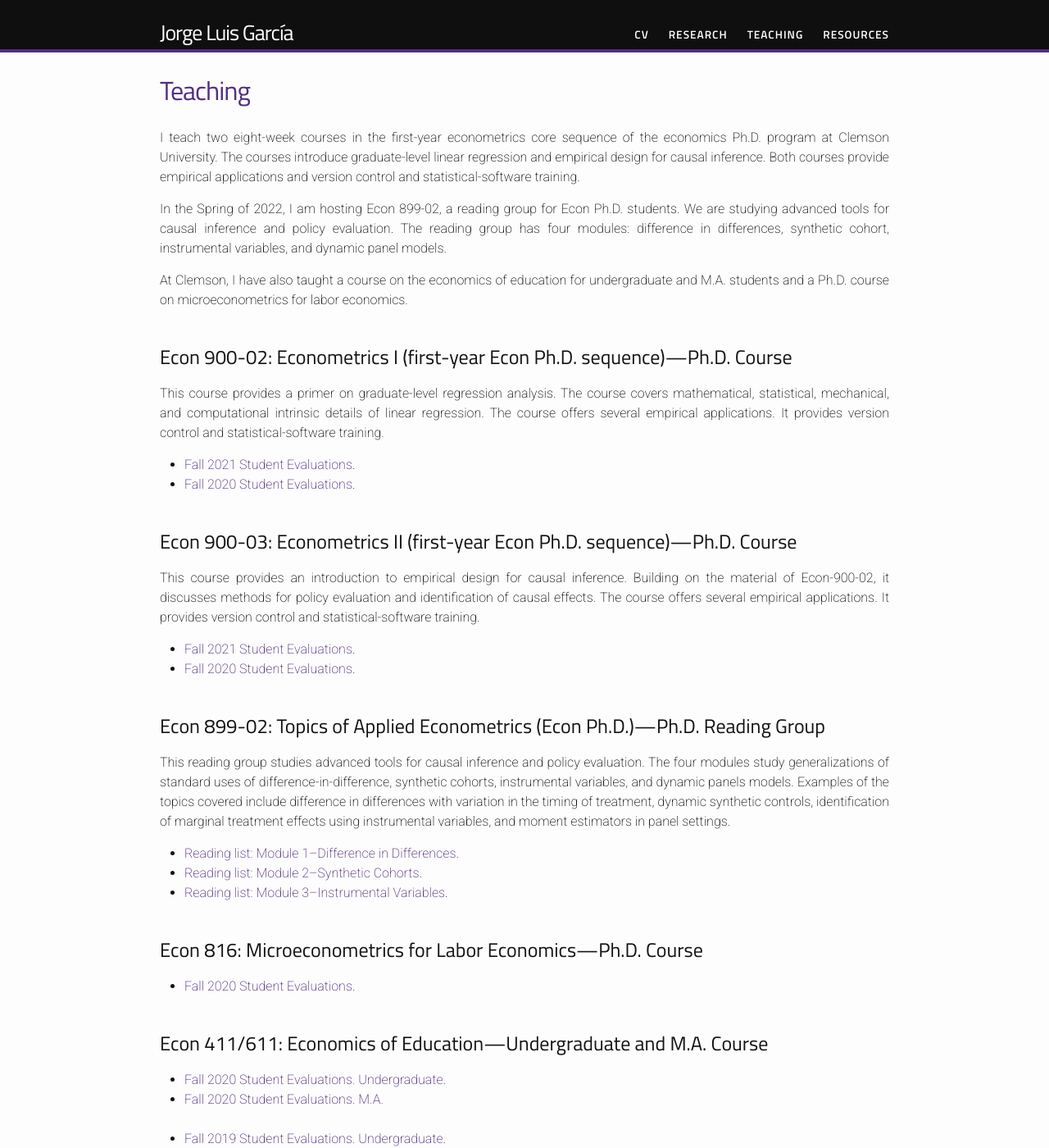
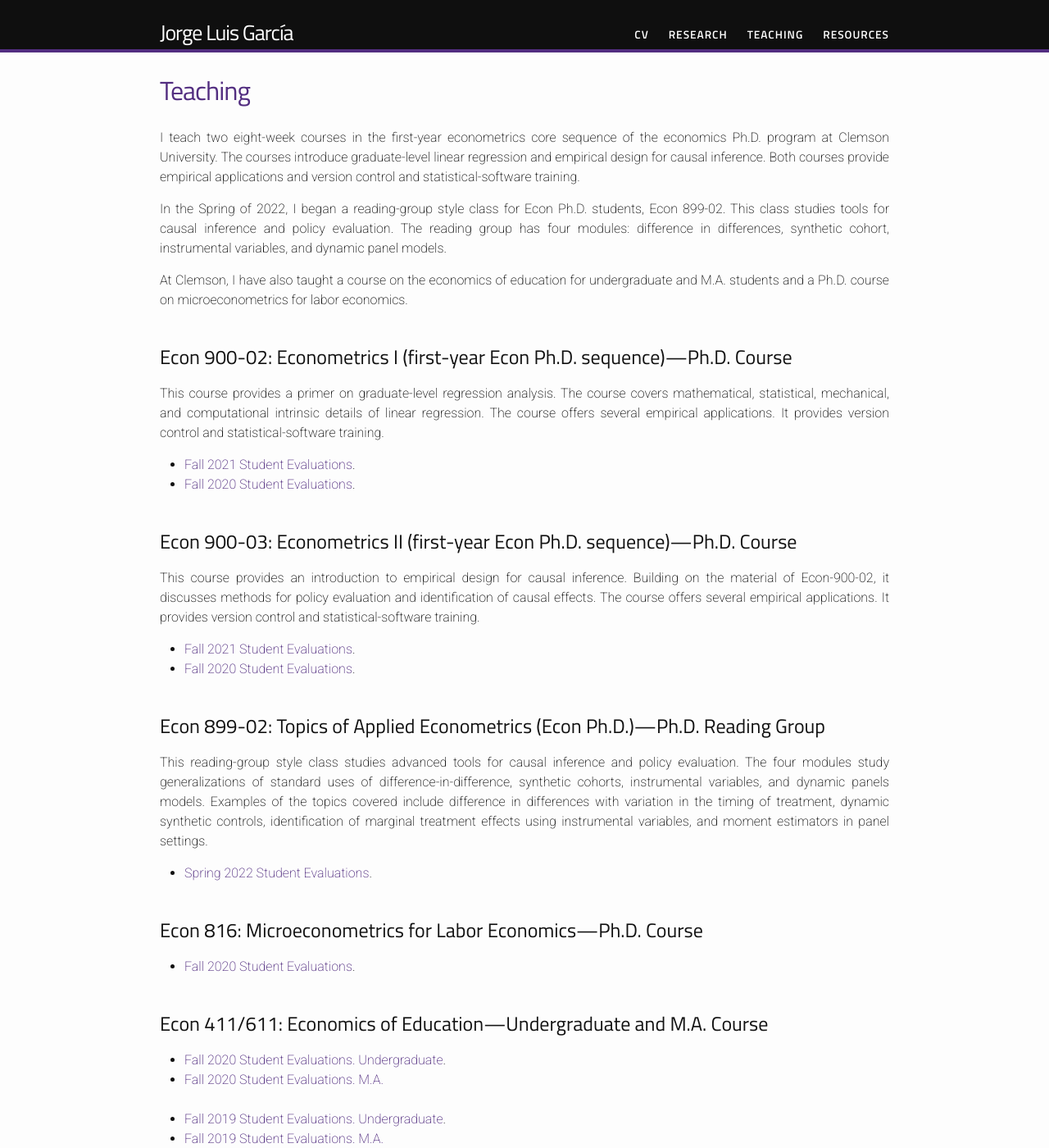
Before and after one commit to jorgelgarcia/jorgelgarcia.github.io, a Jekyll site: the page built from teaching.md, in a window 1280 px wide and 1400 px high. Shown: the whole window at 82% size. Built offline with Jekyll 4.4.1, drawn with Linux system fonts in a browser that asks for light colours; nearby versions of some CDN libraries; some web fonts are replaced.

Commit message:
minor changes

```diff
--- a/teaching.md
+++ b/teaching.md
@@ -6,7 +6,7 @@
 <style>body {text-align: justify}</style>
 I teach two eight-week courses in the first-year econometrics core sequence of the economics Ph.D. program at Clemson University. The courses introduce graduate-level linear regression and empirical design for causal inference. Both courses provide empirical applications and version control and statistical-software training.<br />
 
-In the Spring of 2022, I am hosting Econ 899-02, a reading group for Econ Ph.D. students. We are studying advanced tools for causal inference and policy evaluation. The reading group has four modules: difference in differences, synthetic cohort, instrumental variables, and dynamic panel models.<br />
+In the Spring of 2022, I began a reading-group style class for Econ Ph.D. students, Econ 899-02. This class studies tools for causal inference and policy evaluation. The reading group has four modules: difference in differences, synthetic cohort, instrumental variables, and dynamic panel models.<br />
 
 At Clemson, I have also taught a course on the economics of education for undergraduate and M.A. students and a Ph.D. course on microeconometrics for labor economics.
 <br />
@@ -26,10 +26,8 @@
 <br />
 
 ## Econ 899-02: Topics of Applied Econometrics (Econ Ph.D.)---Ph.D. Reading Group
-This reading group studies advanced tools for causal inference and policy evaluation. The four modules study generalizations of standard uses of difference-in-difference, synthetic cohorts, instrumental variables, and dynamic panels models. Examples of the topics covered include difference in differences with variation in the timing of treatment, dynamic synthetic controls, identification of marginal treatment effects using instrumental variables, and moment estimators in panel settings.
-* [Reading list: Module 1--Difference in Differences](https://www.dropbox.com/s/m9t04564m47p10g/readinglist_m1.pdf?dl=0).
-* [Reading list: Module 2--Synthetic Cohorts](https://www.dropbox.com/s/ieilrj5uegpmeht/readinglist_m2.pdf?dl=0).
-* [Reading list: Module 3--Instrumental Variables](https://www.dropbox.com/s/7lugt6093qowbch/readinglist_m3.pdf?dl=0).
+This reading-group style class studies advanced tools for causal inference and policy evaluation. The four modules study generalizations of standard uses of difference-in-difference, synthetic cohorts, instrumental variables, and dynamic panels models. Examples of the topics covered include difference in differences with variation in the timing of treatment, dynamic synthetic controls, identification of marginal treatment effects using instrumental variables, and moment estimators in panel settings.
+* [Spring 2022 Student Evaluations](https://www.dropbox.com/s/5vwqohsvfr7vmsl/ECON-8990-002SelectedTopicsinEconomics202201-ECON-8990-002-20309-GarciaMenendez_GarciaGMenendezJorge.pdf?dl=0).
 <br />
 <br />
 
```
Also changed, not shown: index.html (+0 -8 lines), research.md (+2 -2 lines).
